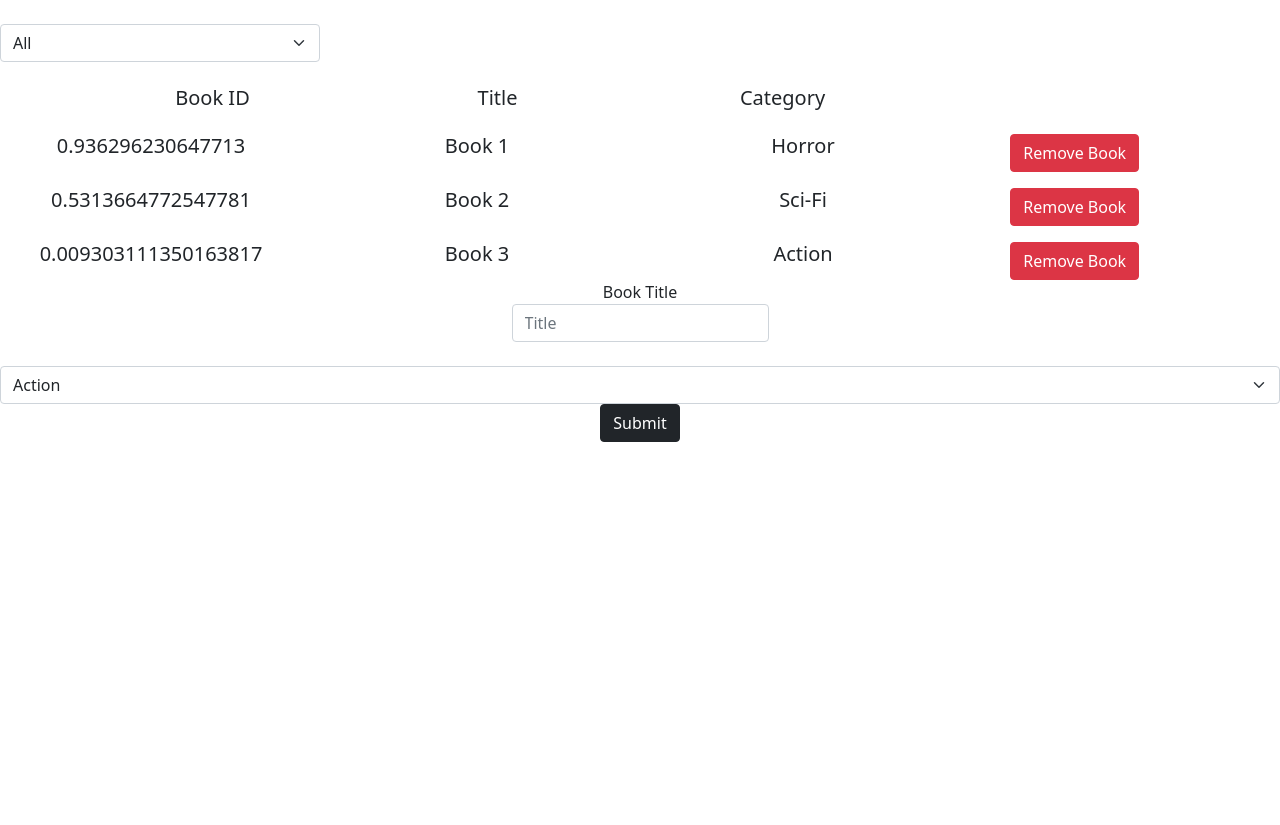
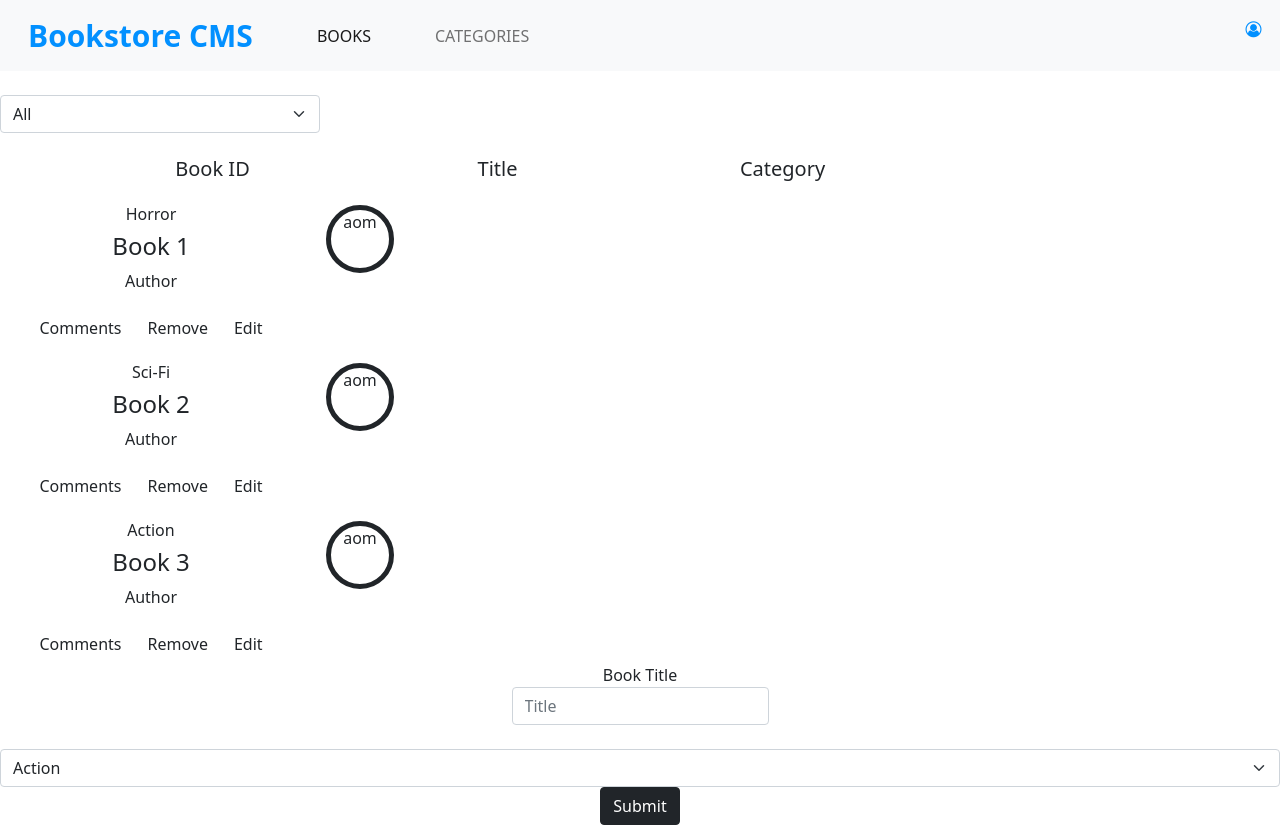
Before and after one commit to SamArsanios/bookstore, a React (Create React App) app: page / in a window 1280 px wide. Before the commit the page ends 800 px from the top, so only its background shows below. Built offline with nearby package versions, Linux system fonts and the light colour scheme.

Commit message:
Add style to Book page

```diff
--- a/src/components/presentation/App.js
+++ b/src/components/presentation/App.js
@@ -1,10 +1,12 @@
 import '../../App.css';
 import BooksList from '../container/BooksList';
 import BooksForm from '../container/BooksForm';
+import Nav from './Nav';
 
 function App() {
   return (
     <div className="App">
+      <Nav />
       <BooksList />
       <BooksForm />
     </div>
--- a/src/components/presentation/Book.js
+++ b/src/components/presentation/Book.js
@@ -6,16 +6,29 @@ const Book = (props) => {
   return (
     <div className="row mt-3">
       <div className="col-3">
-        <h5>{book.ID}</h5>
+        <div className="first">
+          <h6>{book.category}</h6>
+          <h4>{book.title}</h4>
+          <p>Author</p>
+        </div>
+        <div className="second">
+          <button className="btn" type="button">Comments</button>
+          <button className="btn" type="button" onClick={() => handleRemoveBook(book)}>Remove</button>
+          <button className="btn" type="button">Edit</button>
+        </div>
+
+        {/* <h5>{book.ID}</h5> */}
       </div>
       <div className="col-3">
-        <h5>{book.title}</h5>
+        <div className="oval-2">
+          aom
+        </div>
       </div>
       <div className="col-3">
-        <h5>{book.category}</h5>
+        {/* <h5>{book.category}</h5> */}
       </div>
       <div className="col-2">
-        <button onClick={() => handleRemoveBook(book)} type="button" className="btn btn-danger">Remove Book</button>
+        {/* sd */}
       </div>
     </div>
   );
```
